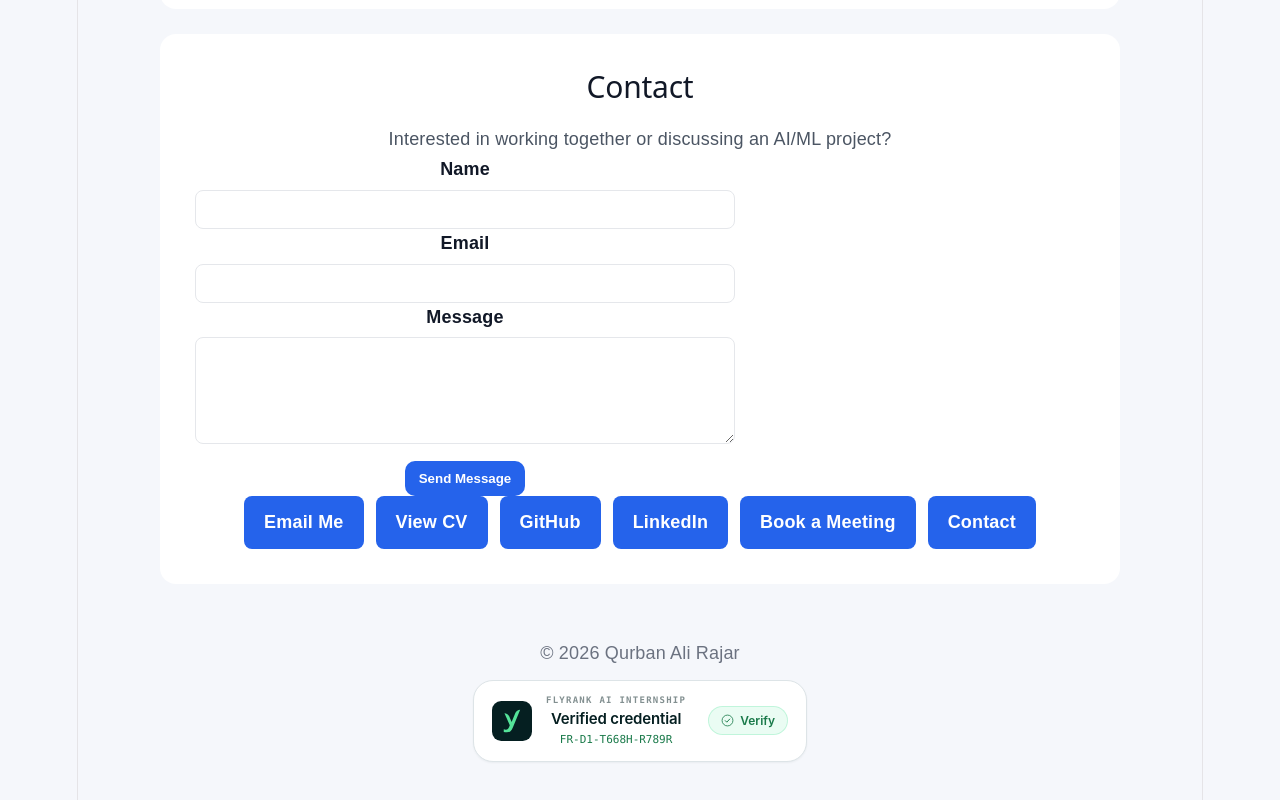
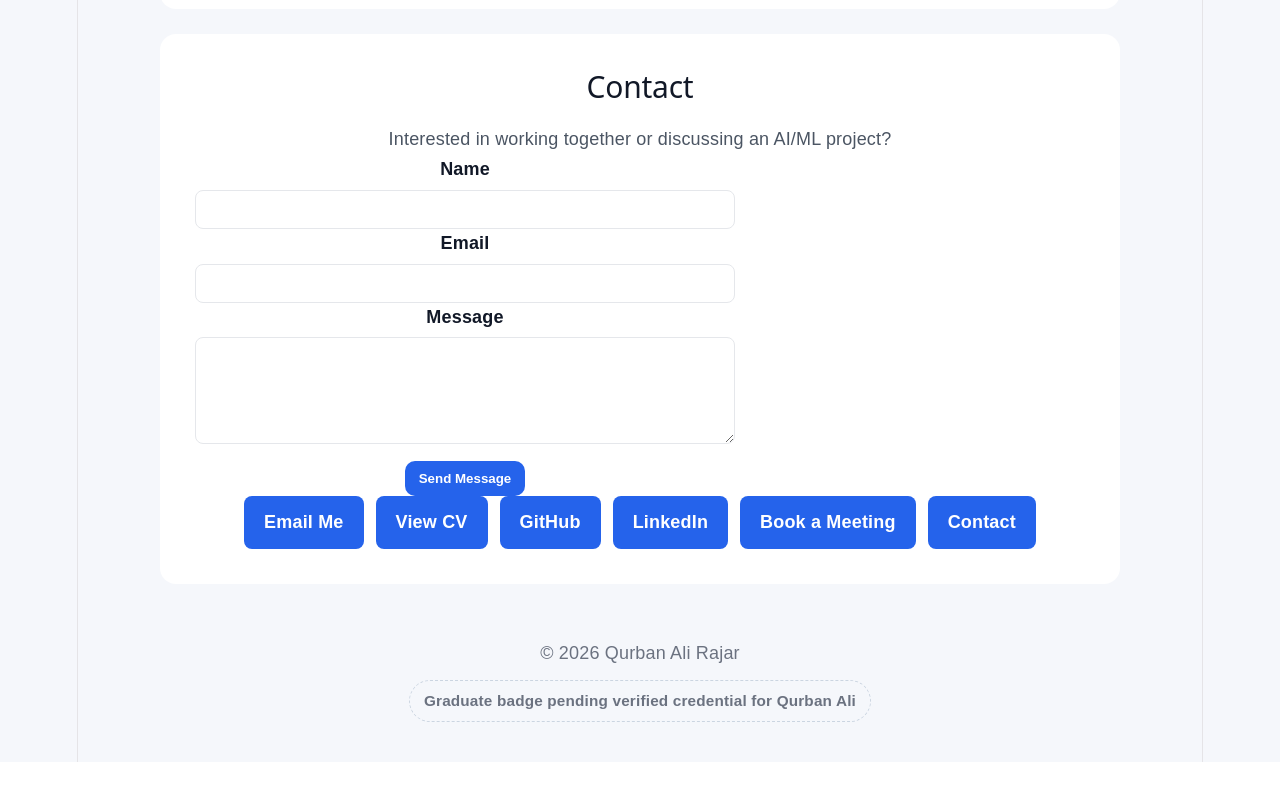
Before and after one commit to qurban-12/qurban-portfolio-week4, a React (Vite) app: page / in a window 1280 px wide. Shown: the part 1984-2784 px from the top of the page. After the commit the page ends 2746 px from the top, so only its background shows below. Built offline with nearby package versions, Linux system fonts and the light colour scheme.

Commit message:
fix: remove incorrect FlyRank badge

```diff
--- a/src/App.css
+++ b/src/App.css
@@ -225,32 +225,14 @@ article h3 {
   color: #6b7280;
 }
 
-.badge-link {
-  display: inline-flex;
-  align-items: center;
-  gap: 8px;
+.badge-placeholder {
+  margin: 0;
   padding: 8px 14px;
+  border: 1px dashed #cbd5e1;
   border-radius: 999px;
-  border: 1px solid #dbeafe;
-  background: #ffffff;
-  color: #1f2937;
-  text-decoration: none;
-  font-size: 0.9rem;
-  font-weight: 700;
-  box-shadow: 0 6px 18px rgba(37, 99, 235, 0.08);
-}
-
-.badge-mark {
-  display: inline-flex;
-  align-items: center;
-  justify-content: center;
-  width: 28px;
-  height: 28px;
-  border-radius: 50%;
-  background: #2563eb;
-  color: #ffffff;
-  font-size: 0.7rem;
-  letter-spacing: 0.04em;
+  color: #6b7280;
+  font-size: 0.85rem;
+  font-weight: 600;
 }
 
 @media (max-width: 600px) {
--- a/src/App.jsx
+++ b/src/App.jsx
@@ -144,175 +144,7 @@ function App() {
         <div className="footer-content">
           <p>© 2026 Qurban Ali Rajar</p>
 
-          <a
-            href="https://internship.flyrank.ai/verify?id=FR-D1-T668H-R789R&amp;first_name=Amina"
-            target="_blank"
-            rel="noopener noreferrer"
-            aria-label="Verify Amina Hodžić's FlyRank AI Internship credential FR-D1-T668H-R789R"
-            style={{
-              boxSizing: "border-box",
-              margin: 0,
-              padding: 0,
-              border: 0,
-              background: "none",
-              textDecoration: "none",
-              fontFamily:
-                "-apple-system, BlinkMacSystemFont, 'Segoe UI', Roboto, Helvetica, Arial, sans-serif",
-              fontStyle: "normal",
-              lineHeight: 1.25,
-              textTransform: "none",
-              float: "none",
-              WebkitFontSmoothing: "antialiased",
-              display: "inline-flex",
-              alignItems: "center",
-              gap: "14px",
-              padding: "14px 18px",
-              background: "#FFFFFF",
-              border: "1px solid #DDE4E7",
-              borderRadius: "20px",
-              boxShadow: "0 1px 2px rgba(5,31,33,0.05)",
-              maxWidth: "100%",
-            }}
-          >
-            <svg
-              width="40"
-              height="40"
-              viewBox="0 0 96 96"
-              fill="none"
-              xmlns="http://www.w3.org/2000/svg"
-              aria-hidden="true"
-              focusable="false"
-              style={{ display: "block", flex: "none", opacity: 1, transform: "none", maxWidth: "none" }}
-            >
-              <rect width="96" height="96" rx="22" fill="#051F21" />
-              <path d="M28.2354 74.2202V67.9039C29.6419 68.4369 31.3724 68.7055 33.4311 68.7055C35.3235 68.7055 36.8153 68.2396 37.8979 67.3079C38.9805 66.3762 39.9566 64.8695 40.8218 62.792L42.6887 58.3139L29.8976 29.2879C35.0038 29.2879 39.6028 32.3307 41.5294 36.9893L47.0746 50.3985L56.0126 28.6038C57.9221 23.9452 62.5168 20.894 67.6187 20.894L50.0795 63.5936C48.4556 67.5933 46.5205 70.5102 44.2743 72.3484C42.0281 74.1867 39.1169 75.1058 35.5451 75.1058C32.6212 75.1058 30.1875 74.812 28.2354 74.2244V74.2202Z" fill="#54E399" />
-            </svg>
-            <span
-              style={{
-                margin: 0,
-                padding: 0,
-                border: 0,
-                background: "none",
-                color: "inherit",
-                fontWeight: 400,
-                fontStyle: "normal",
-                letterSpacing: "normal",
-                textTransform: "none",
-                textDecoration: "none",
-                whiteSpace: "normal",
-                float: "none",
-                display: "flex",
-                flexDirection: "column",
-                gap: "4px",
-                minWidth: 0,
-              }}
-            >
-              <span
-                style={{
-                  margin: 0,
-                  padding: 0,
-                  border: 0,
-                  background: "none",
-                  color: "inherit",
-                  fontWeight: 700,
-                  fontStyle: "normal",
-                  letterSpacing: "0.14em",
-                  textTransform: "uppercase",
-                  textDecoration: "none",
-                  whiteSpace: "normal",
-                  float: "none",
-                  fontFamily: "ui-monospace, SFMono-Regular, Menlo, Consolas, monospace",
-                  fontSize: "9px",
-                  color: "rgba(5,31,33,0.5)",
-                }}
-              >
-                FlyRank AI Internship
-              </span>
-              <span
-                style={{
-                  margin: 0,
-                  padding: 0,
-                  border: 0,
-                  background: "none",
-                  color: "inherit",
-                  fontWeight: 600,
-                  fontStyle: "normal",
-                  letterSpacing: "-0.01em",
-                  textTransform: "none",
-                  textDecoration: "none",
-                  whiteSpace: "nowrap",
-                  float: "none",
-                  fontSize: "15px",
-                  color: "#051F21",
-                }}
-              >
-                Verified credential
-              </span>
-              <span
-                style={{
-                  margin: 0,
-                  padding: 0,
-                  border: 0,
-                  background: "none",
-                  color: "inherit",
-                  fontWeight: 400,
-                  fontStyle: "normal",
-                  letterSpacing: "normal",
-                  textTransform: "none",
-                  textDecoration: "none",
-                  whiteSpace: "normal",
-                  float: "none",
-                  fontFamily: "ui-monospace, SFMono-Regular, Menlo, Consolas, monospace",
-                  fontSize: "11px",
-                  color: "#1A7A4A",
-                }}
-              >
-                FR-D1-T668H-R789R
-              </span>
-            </span>
-            <span
-              style={{
-                margin: 0,
-                padding: 0,
-                border: 0,
-                background: "none",
-                color: "inherit",
-                fontWeight: 600,
-                fontStyle: "normal",
-                letterSpacing: "normal",
-                textTransform: "none",
-                textDecoration: "none",
-                whiteSpace: "normal",
-                float: "none",
-                display: "flex",
-                alignItems: "center",
-                gap: "6px",
-                marginLeft: "8px",
-                padding: "6px 12px",
-                background: "rgba(84,227,153,0.12)",
-                border: "1px solid rgba(84,227,153,0.28)",
-                borderRadius: "9999px",
-                fontSize: "12px",
-                color: "#1A7A4A",
-                flex: "none",
-              }}
-            >
-              <svg
-                width="13"
-                height="13"
-                viewBox="0 0 24 24"
-                fill="none"
-                xmlns="http://www.w3.org/2000/svg"
-                aria-hidden="true"
-                focusable="false"
-                style={{ display: "block", flex: "none", opacity: 1, transform: "none", maxWidth: "none" }}
-              >
-                <circle cx="12" cy="12" r="10" stroke="#1A7A4A" strokeWidth="1.5" />
-                <path d="M7.9 12.3l2.8 2.8 5.4-5.8" stroke="#1A7A4A" strokeWidth="1.8" strokeLinecap="round" strokeLinejoin="round" />
-              </svg>
-              Verify
-            </span>
-          </a>
+          <p className="badge-placeholder">Graduate badge pending verified credential for Qurban Ali</p>
         </div>
       </footer>
     </div>
```
